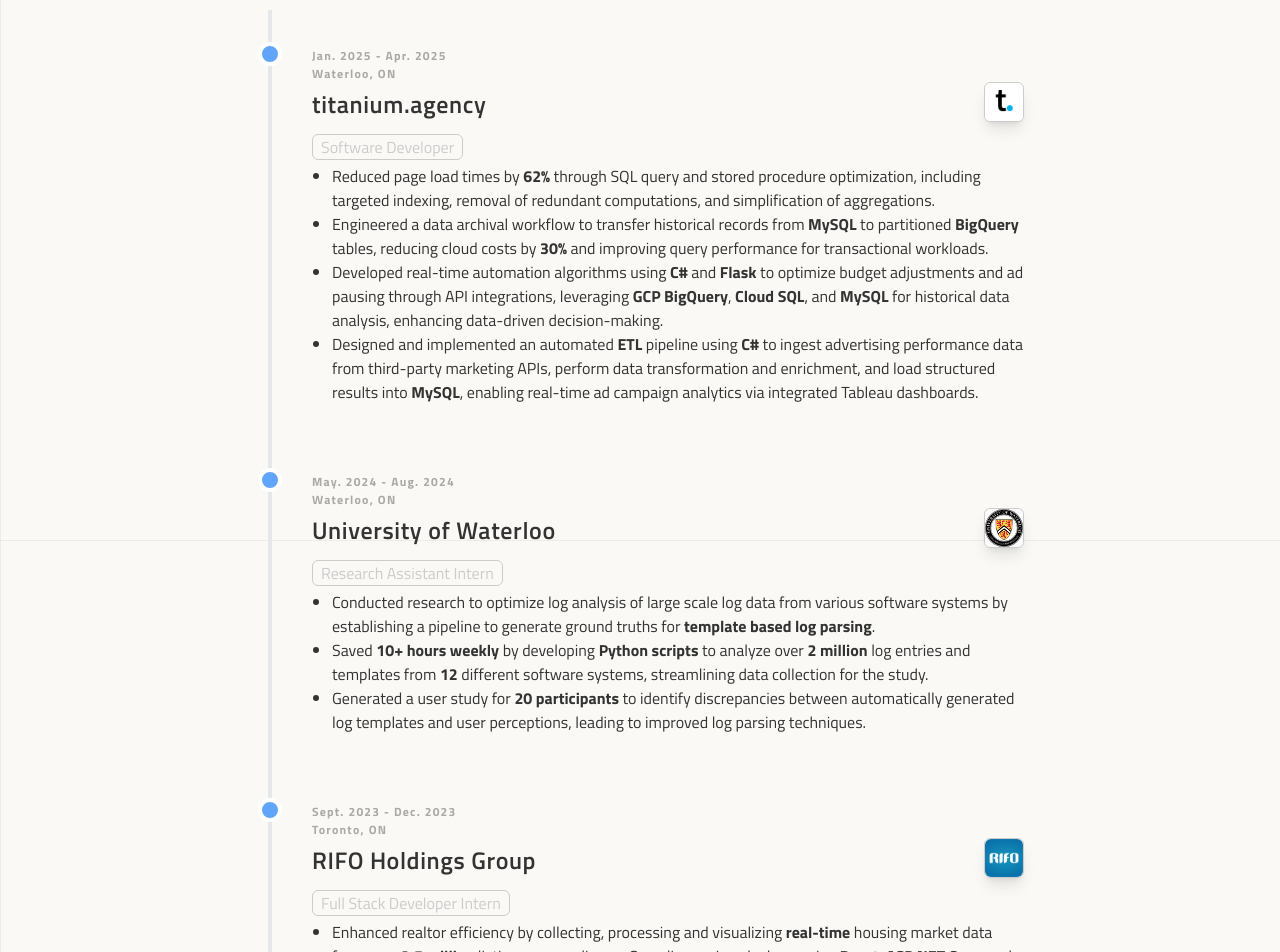
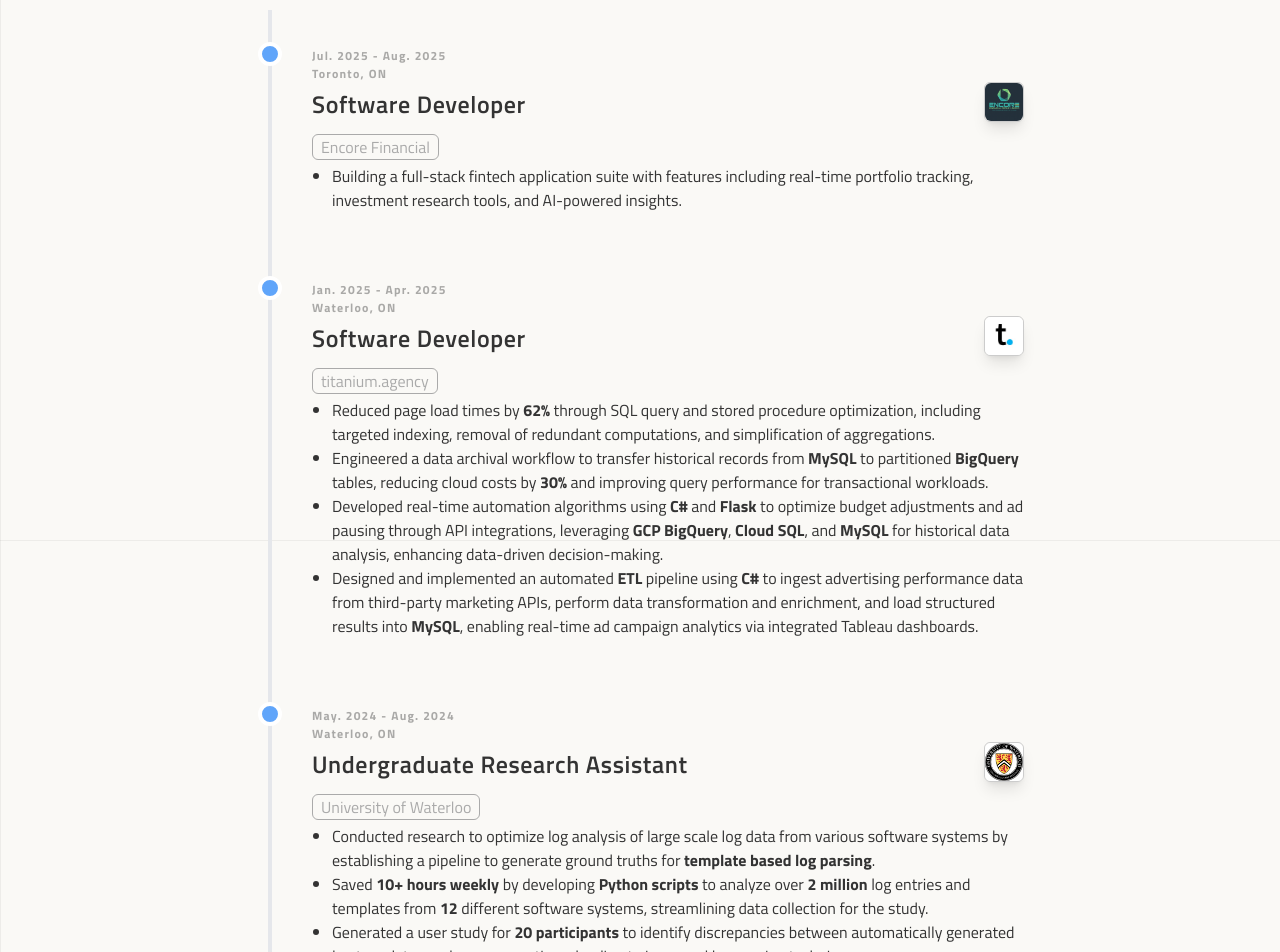
Before and after one commit to 04felixli/f3lixli.com, a Next.js app: page /experiences in a window 1280 px wide. Shown: the part 260-1212 px from the top of the page. Built offline with nearby package versions, Linux system fonts and the light colour scheme.

Commit message:
Update experiences

```diff
--- a/app/Objects/ExperienceObjects.tsx
+++ b/app/Objects/ExperienceObjects.tsx
@@ -23,7 +23,7 @@ export const USRAExperience: ExperienceObject = {
     country: 'Canada',
     status: 'Co-op',
     companyLogo: '/Images/uwaterlooLogo.png',
-    role: 'Research Assistant Intern'
+    role: 'Undergraduate Research Assistant'
 }
 
 export const RIFOExperience: ExperienceObject = {
@@ -37,7 +37,7 @@ export const RIFOExperience: ExperienceObject = {
     country: 'Canada',
     status: 'Co-op',
     companyLogo: '/Images/RifoLogo.jpg',
-    role: 'Full Stack Developer Intern'
+    role: 'Full Stack Developer'
 }
 
 export const RogersExperience: ExperienceObject = {
@@ -51,7 +51,7 @@ export const RogersExperience: ExperienceObject = {
     country: 'Canada',
     status: 'Co-op',
     companyLogo: '/Images/RogersLogo.png',
-    role: 'Switch Technician Intern'
+    role: 'Switch Technician'
 }
 
 export const TitaniumExperience: ExperienceObject = {
@@ -67,3 +67,17 @@ export const TitaniumExperience: ExperienceObject = {
     companyLogo: '/Images/TitaniumAgency.jpeg',
     role: 'Software Developer'
 }
+
+export const EncoreFinancialExperience: ExperienceObject = {
+    companyName: 'Encore Financial',
+    description: '',
+    keyWords: [],
+    startDate: 'Jul. 2025',
+    endDate: 'Aug. 2025',
+    techStack: '',
+    location: 'Toronto, ON',
+    country: 'Canada',
+    status: 'Co-op',
+    companyLogo: '/Images/EncoreFinancial.png',
+    role: 'Software Developer'
+}
--- /dev/null
+++ b/app/experiences/EncoreFinancial.tsx
@@ -0,0 +1,18 @@
+import React from 'react'
+import ExperienceCard from './ExperienceCard'
+import { EncoreFinancialExperience } from '../Objects/ExperienceObjects'
+
+const EncoreFinancial = () => {
+    return (
+        <ExperienceCard experience={EncoreFinancialExperience}>
+            <ul className='list-disc list-outside ml-5'>
+                <li>
+                    Building a full-stack fintech application suite with features including real-time portfolio tracking, investment research
+                    tools, and AI-powered insights.
+                </li>
+            </ul>
+        </ExperienceCard>
+    )
+}
+
+export default EncoreFinancial
--- a/app/experiences/ExperienceCard.tsx
+++ b/app/experiences/ExperienceCard.tsx
@@ -18,7 +18,7 @@ const ExperienceCard = ({ experience, children }: Props) => {
                         <span className='timeline-date'>{experience.startDate} - {experience.endDate}</span>
                         <p className='timeline-date'>{experience.location}</p>
                         <div className='flex flex-row items-center justify-between'>
-                            <h3 className='timeline-title'>{experience.companyName}</h3>
+                            <h3 className='timeline-title'>{experience.role}</h3>
                             <div className='max-[270px]:hidden ml-3 w-10 h-10 mb-3 flex-shrink-0 break-inside-avoid border border-[#ccc] rounded-md shadow-lg'>
                                 <img
                                     src={experience.companyLogo}
@@ -27,7 +27,7 @@ const ExperienceCard = ({ experience, children }: Props) => {
                                 />
                             </div>
                         </div>
-                        <p className='border border-[#ccc] rounded-md w-fit px-2 text-[#ccc]'>{experience.role}</p>
+                        <p className='border border-[#aaa] rounded-md w-fit px-2 text-[#aaa]'>{experience.companyName}</p>
                         <div className='mt-1'>
                             {children}
                         </div>
--- a/app/experiences/page.tsx
+++ b/app/experiences/page.tsx
@@ -6,12 +6,14 @@ import USRA from './USRA'
 import RIFO from './RIFO'
 import Rogers from './Rogers'
 import TitaniumAgency from './TitaniumAgency'
+import EncoreFinancial from './EncoreFinancial'
 
 const Experiences = () => {
     const experiences = [USRAExperience, RIFOExperience, RogersExperience];
     return (
         <Layout currentPage={Pages.experiences} pageName='Experiences'>
             <div className='mt-5'>
+                <EncoreFinancial />
                 <TitaniumAgency />
                 <USRA />
                 <RIFO />
```
Also changed, not shown: public/Images/EncoreFinancial.png (added).
